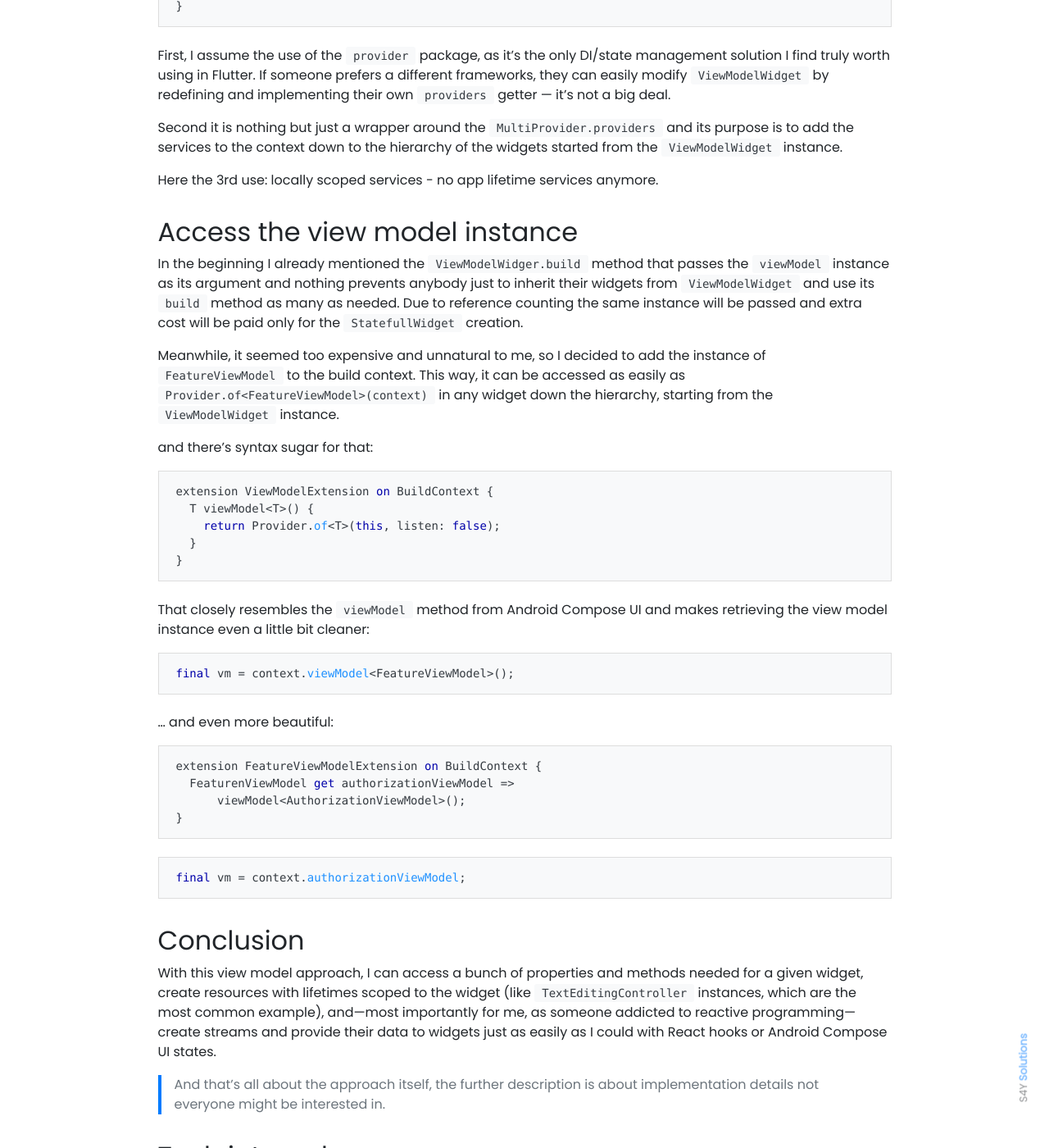
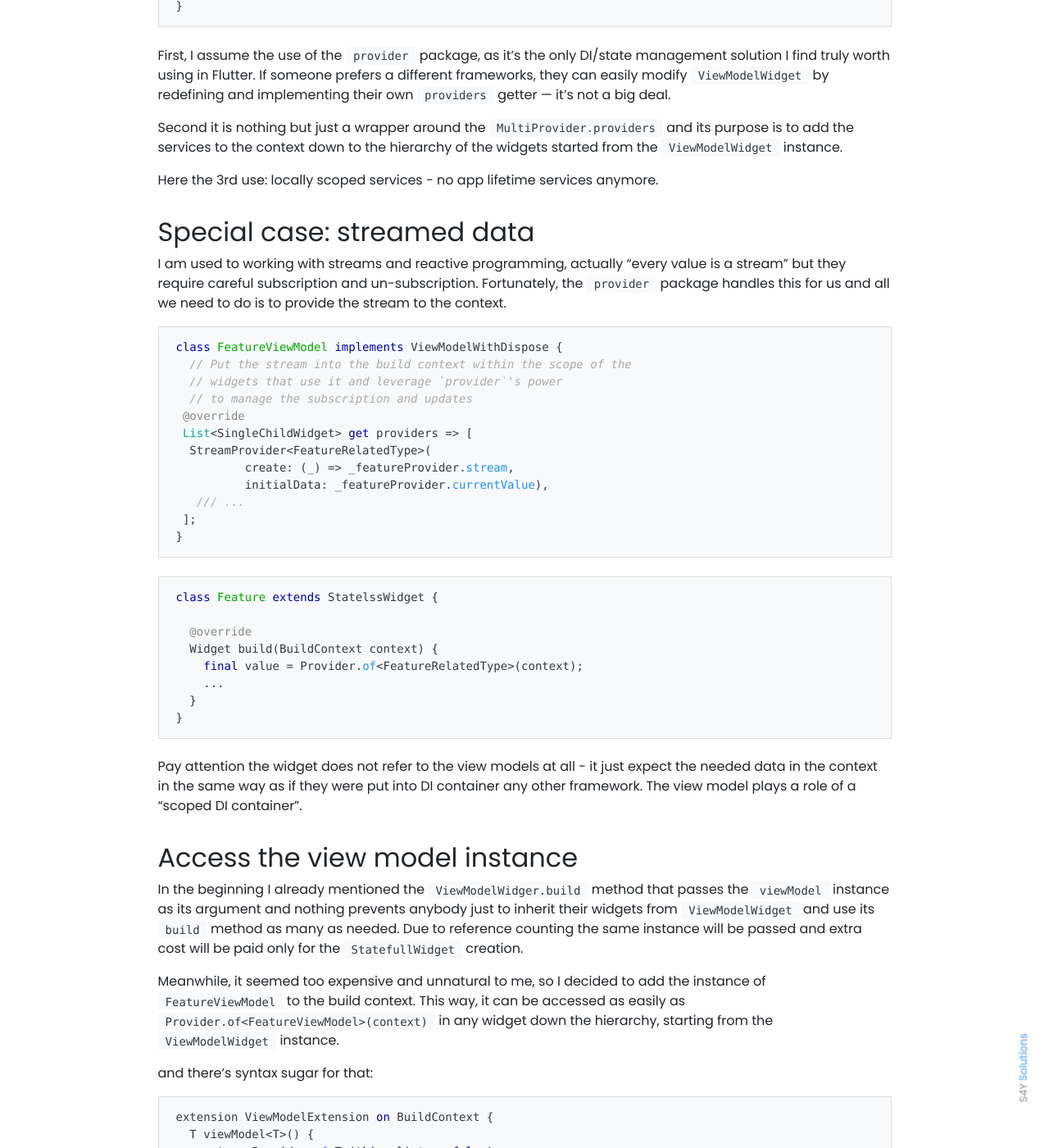
Before and after one commit to s4ysolutions/s4ysolutions.github.io, a Jekyll site: the page built from _posts/2025-04-14-flutter-view-model.markdown, in a window 1280 px wide and 1400 px high, scrolled down 2467 px. Shown: the whole window at 82% size. Built offline with Jekyll 4.4.1, drawn with Linux system fonts in a browser that asks for light colours; nearby versions of some CDN libraries; some of the changed text lies outside the part shown.

Commit message:
Add stream data section

````diff
--- a/_posts/2025-04-14-flutter-view-model.markdown
+++ b/_posts/2025-04-14-flutter-view-model.markdown
@@ -125,6 +125,41 @@ add the services to the context down to the hierarchy of the widgets started fro
 instance.
 
 Here the 3rd use: locally scoped services - no app lifetime services anymore.
+
+## Special case: streamed data
+
+I am used to working with streams and reactive programming, actually "every value is a stream" but
+they require careful subscription and un-subscription. Fortunately, the `provider` package
+handles this for us and all we need to do is to provide the stream to the context.
+
+```dart
+class FeatureViewModel implements ViewModelWithDispose {
+  // Put the stream into the build context within the scope of the
+  // widgets that use it and leverage `provider`'s power
+  // to manage the subscription and updates
+ @override
+ List<SingleChildWidget> get providers => [
+  StreamProvider<FeatureRelatedType>(
+          create: (_) => _featureProvider.stream,
+          initialData: _featureProvider.currentValue),
+   /// ...
+ ];
+}
+```
+
+```dart
+class Feature extends StatelssWidget {
+
+  @override
+  Widget build(BuildContext context) {
+    final value = Provider.of<FeatureRelatedType>(context);
+    ...
+  }
+}
+```
+Pay attention the widget does not refer to the view models at all - it just expect the needed data
+in the context in the same way as if they were put into DI container any other framework. The
+view model plays a role of a "scoped DI container".
 
 ## Access the view model instance
 
````
Also changed, not shown: other parts of _posts/2025-04-14-flutter-view-model.markdown (+1 -1 lines).
